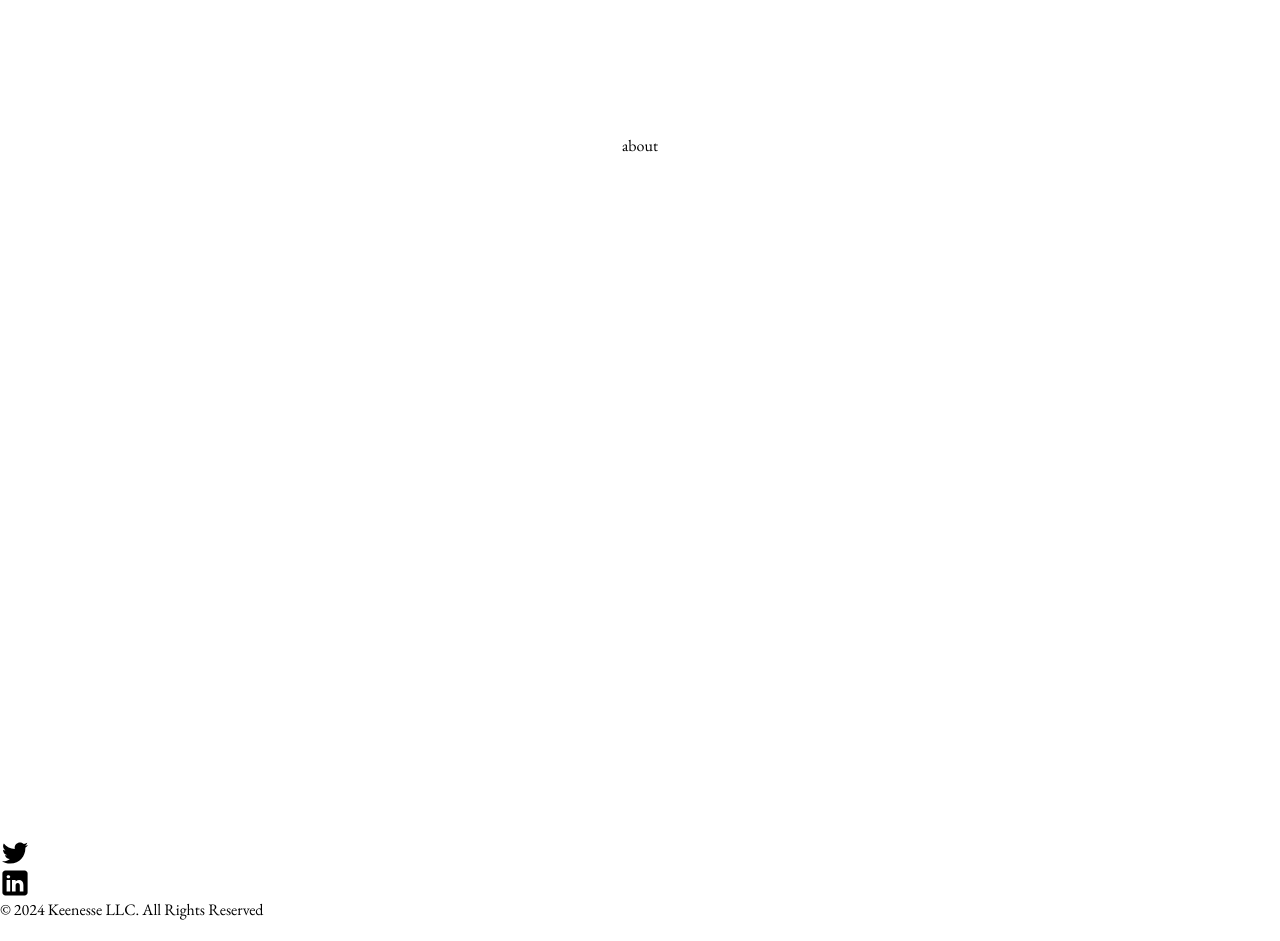
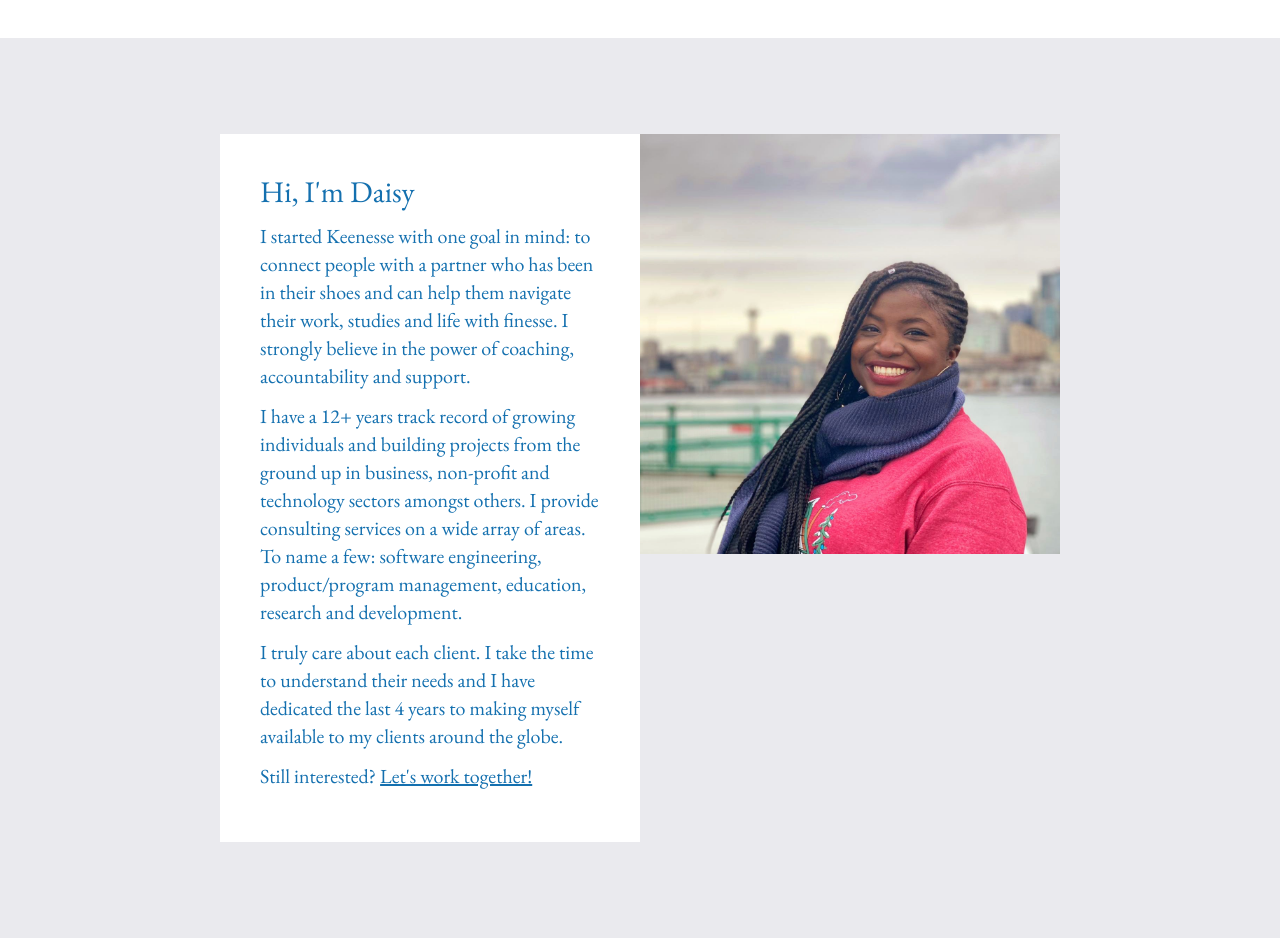
Before and after one commit to ybot1122/keenesse, a Next.js app: page /about in a window 1280 px wide. Shown: the part 84-1025 px from the top of the page. Built offline with nearby package versions, Linux system fonts and the light colour scheme.

Commit message:
About page

```diff
--- a/app/about/page.tsx
+++ b/app/about/page.tsx
@@ -1,6 +1,53 @@
+import type { Metadata } from "next";
+import Image from "next/image";
+import Link from "next/link";
+
+export const metadata: Metadata = {
+  title: "About - Keenesse Coaching & Consulting",
+};
+
 export default function About() {
   return (
-    <main className="flex min-h-screen flex-col items-center justify-between p-24">
+    <main className="flex min-h-screen flex-col items-center justify-between">
+      <div className="bg-gray w-full p-10 md:p-24 flex justify-center flex-wrap md:flex-row-reverse">
+        <div className="w-full md:w-1/2 max-w-[420px] h-[50vw] max-h-[420px]">
+          <div className="relative w-full h-full">
+            <Image
+              src="/my-pic.jpeg"
+              alt="Daisy"
+              fill
+              className="object-cover"
+            />
+          </div>
+        </div>
+        <div className="bg-white p-10 text-blue w-full md:w-1/2  max-w-[420px]">
+          <h3 className="text-3xl mb-3">Hi, I&apos;m Daisy</h3>
+          <p className="text-xl mb-3">
+            I started Keenesse with one goal in mind: to connect people with a
+            partner who has been in their shoes and can help them navigate their
+            work, studies and life with finesse. I strongly believe in the power
+            of coaching, accountability and support.
+          </p>
+          <p className="text-xl mb-3">
+            I have a 12+ years track record of growing individuals and building
+            projects from the ground up in business, non-profit and technology
+            sectors amongst others. I provide consulting services on a wide
+            array of areas. To name a few: software engineering, product/program
+            management, education, research and development.
+          </p>
+          <p className="text-xl mb-3">
+            I truly care about each client. I take the time to understand their
+            needs and I have dedicated the last 4 years to making myself
+            available to my clients around the globe.
+          </p>
+          <p className="text-xl mb-3">
+            Still interested?{" "}
+            <Link href="/appointments" className="underline">
+              Let&apos;s work together!
+            </Link>
+          </p>
+        </div>
+      </div>
       <h1>about</h1>
     </main>
   );
--- a/app/globals.css
+++ b/app/globals.css
@@ -7,10 +7,6 @@
   --heading-1-size-value: 4;
   --heading-3-size-value: 2.2;
   --normal-text-size-value: 1.2;
-}
-
-#title {
-  font-size: 2rem;
 }
 
 #headline {
--- a/app/page.tsx
+++ b/app/page.tsx
@@ -25,7 +25,7 @@ export default function Home() {
   return (
     <main className="">
       <div className="text-center text-blue pt-[6vmax] pb-[5vw] px-5 w-[75%] mx-auto">
-        <h1 id="headline" className="tracking-normal">
+        <h1 className="tracking-normal text-4xl md:text-6xl">
           Connect with a partner who has been where you are.
         </h1>
         <div id="subheadline" className="mt-10 text-lightBlue italic underline">
--- a/components/Footer.tsx
+++ b/components/Footer.tsx
@@ -3,9 +3,13 @@ import Link from "next/link";
 
 export default function Footer() {
   return (
-    <footer>
-      <div>
-        <Link href="#">
+    <footer className="text-center">
+      <div className="mt-10 mb-5">
+        <Link
+          href="https://twitter.com/keenesse"
+          target="_blank"
+          className="inline-block pr-5"
+        >
           <Image
             src="/icons8-twitter.svg"
             alt="Twitter"
@@ -13,7 +17,11 @@ export default function Footer() {
             height="30"
           />
         </Link>
-        <Link href="#">
+        <Link
+          href="http://www.linkedin.com/in/keenesse/"
+          target="_blank"
+          className="inline-block"
+        >
           <Image
             src="/icons8-linkedin.svg"
             alt="LinkedIn"
@@ -21,8 +29,8 @@ export default function Footer() {
             height="30"
           />
         </Link>
-        <p>© 2024 Keenesse LLC. All Rights Reserved</p>
       </div>
+      <p className="mb-5">© 2024 Keenesse LLC. All Rights Reserved</p>
     </footer>
   );
 }
--- a/components/Header.tsx
+++ b/components/Header.tsx
@@ -6,12 +6,12 @@ import { useState } from "react";
 
 const NavItem = ({ text, href }: { text: string; href: string }) => {
   return (
-    <li className={`group relative md:text-center uppercase hover:underline`}>
+    <li className={`group relative md:text-center uppercase`}>
       <Link href={href} className="block p-5">
         {text}
       </Link>
       <span
-        className="opacity-0 transition-opacity ease-in duration-300 group-hover:opacity-100 block w-full h-[2px] bg-orange b-0"
+        className="opacity-0 transition-opacity ease-in duration-300 group-hover:opacity-100 block w-full h-[2px] bg-blue b-0"
         aria-hidden="true"
       ></span>
     </li>
@@ -30,7 +30,7 @@ const Header = () => {
   return (
     <nav className={``}>
       <div className="grid grid-cols-2 py-4 px-10 mx-auto max-w-screen-lg h-full text-blue">
-        <div className="self-center" id="title">
+        <div className="self-center text-xl md:text-2xl">
           <Link href="/">Keenesse Coaching & Consulting</Link>
         </div>
 
@@ -50,7 +50,7 @@ const Header = () => {
 
         <div className="flex col-start-2 justify-end">
           <ul
-            className={`${!navOpen ? "hidden" : ""} absolute md:mr-5 md:static max-md:animate-slideIn md:flex w-1/2 md:w-auto z-40 bg-tan items-center justify-between md:space-x-4`}
+            className={`${!navOpen ? "hidden" : ""} absolute md:mr-5 md:static max-md:animate-slideIn md:flex w-1/2 md:w-auto z-40 bg-white items-center justify-between md:space-x-4`}
           >
             {navItems.map(({ text, href }) => (
               <NavItem text={text} href={href} key={text} />
--- a/tailwind.config.ts
+++ b/tailwind.config.ts
@@ -7,11 +7,11 @@ const config: Config = {
     "./app/**/*.{js,ts,jsx,tsx,mdx}",
   ],
   theme: {
-    fontSize: {},
     colors: {
       blue: "rgb(20, 112, 175)",
       lightBlue: "rgb(142, 182, 220)",
       white: "#FFFFFF",
+      gray: "#eaeaee",
     },
     animation: {
       slideIn: "300ms 1 alternate slidein",
```
Also changed, not shown: public/my-pic.jpeg (added).
